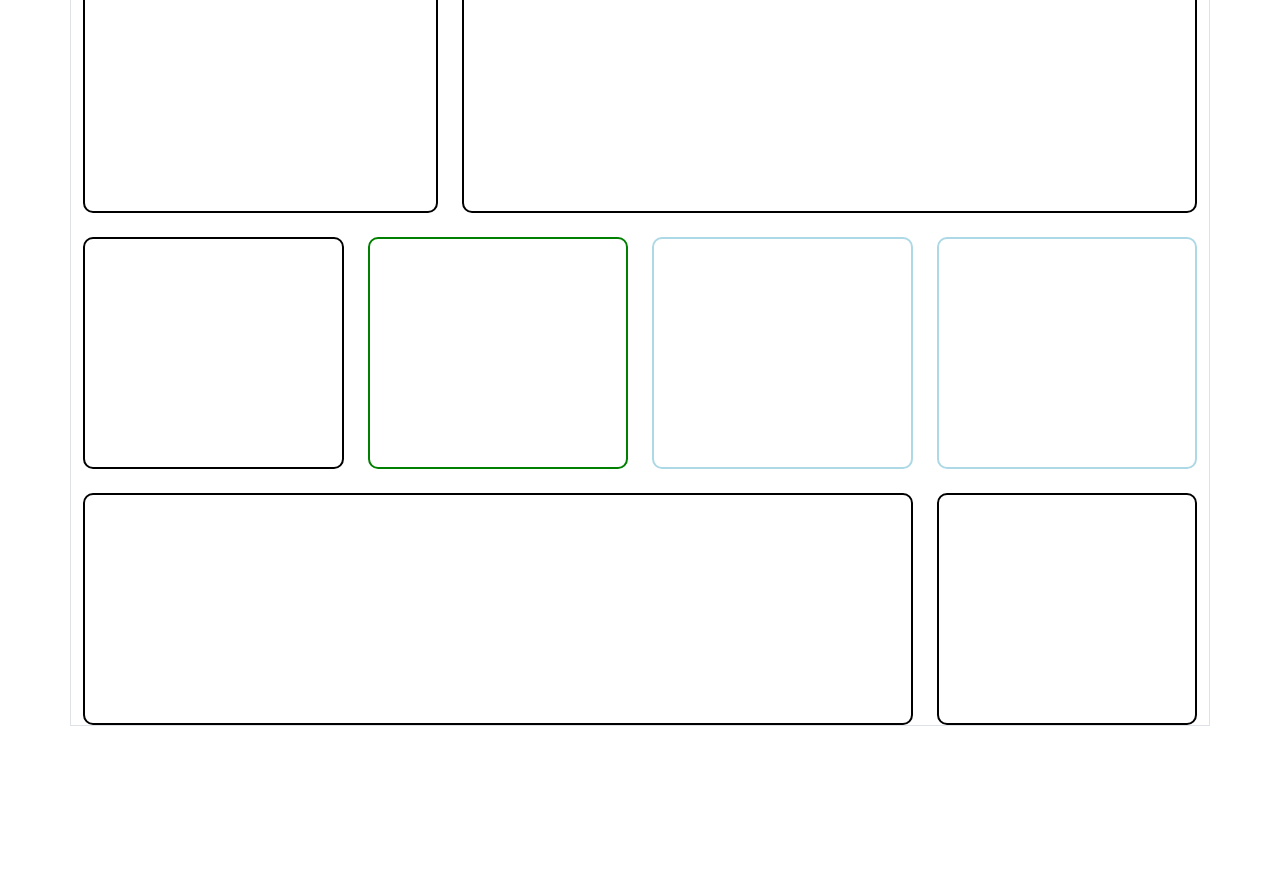
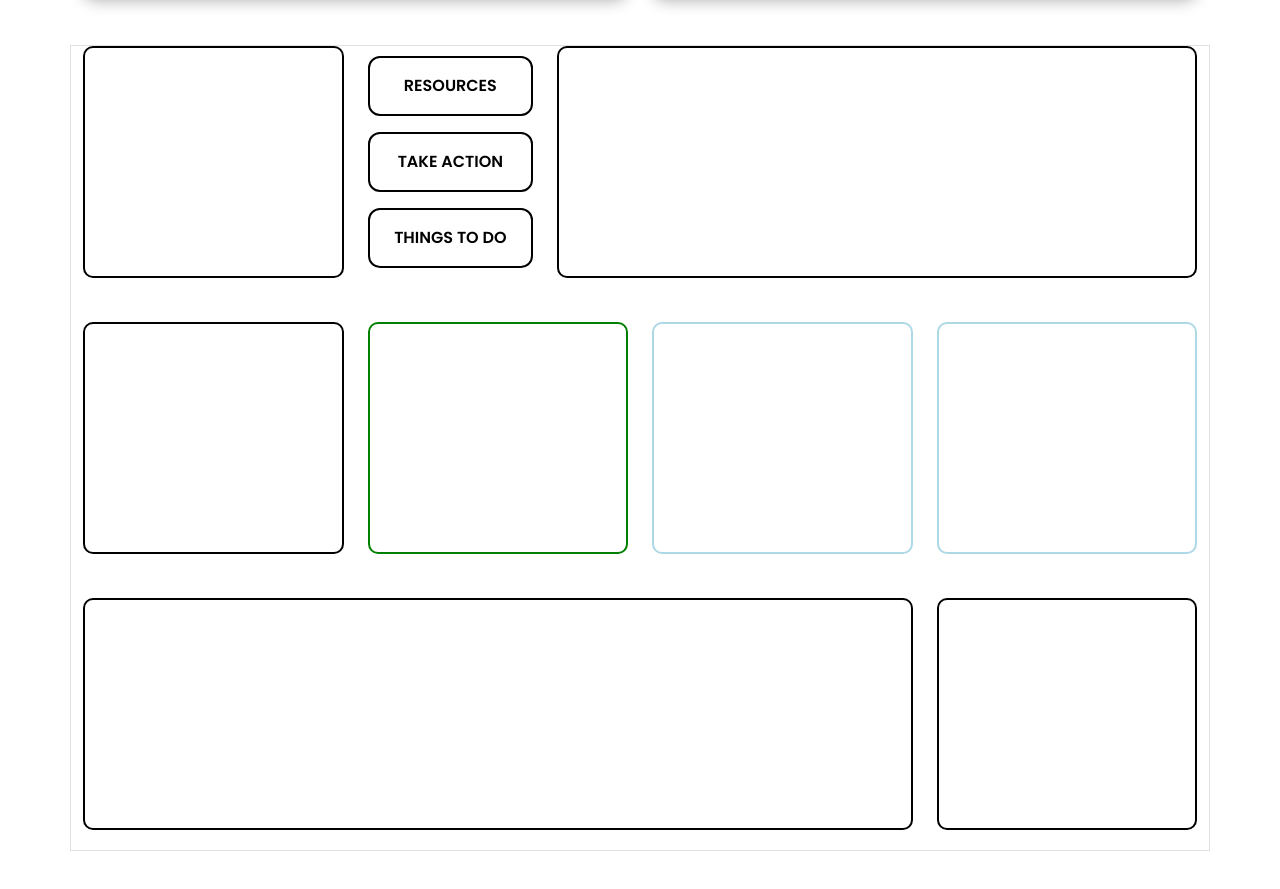
Before and after one commit to SOE-N/Life-On-Earth, a plain HTML site: page index.html in a window 1280 px wide. Shown: the part 1005-1894 px from the top of the page. Before the commit the page ends 1779 px from the top, so only its background shows below. Drawn offline with nearby package versions, Linux system fonts and the light colour scheme; a web font is replaced by a local one.

Commit message:
sixth commit

```diff
--- a/index.html
+++ b/index.html
@@ -30,6 +30,12 @@
 			     	    	<img id="logo" src="image/logo.png" alt="image of logo">
 			                <h1 id="title">Life on Land</h1>
 			     	    </div>
+
+			     	   	<div class="flex-grow-1 d-lg-flex justify-content-center search-box">
+			                <input type="text" class="form-control search-input" placeholder="Search...">
+			            </div>
+
+
 
 			            <button class="navbar-toggler border-0" type="button" data-bs-toggle="offcanvas" data-bs-target="#top-navbar" aria-controls="top-navbar">
 			             <i class="lni lni-cloud-sun"></i>
@@ -146,15 +152,23 @@
 
 		        <!-- First row -->
 		        <div class="row mb-4">
-		            <div class="col-md-4 rounded">
+		            <div class="col-md-3 rounded">
 		                <div class="box" ></div>
 		            </div>
 
-		            <div class="col-md-8">
+		            <div class="col-md-2 d-flex flex-column justify-content-between gap-3 column">
+				        <a href="https://globalgoals.org/resources/" target="blank" class="small-btn">RESOURCES</a>
+					    <a href="https://globalgoals.org/take-action/" target="blank" class="small-btn">TAKE ACTION</a>
+					    <a href="https://globalgoals.org/goals/15-life-on-land/#things-to-do" target="blank" class="small-btn">THINGS TO DO</a>
+				    </div>
+
+
+		            <div class="col-md-7 right-box">
 		                <div class="box"></div>
 		            </div>
 		        </div>
 
+                <!-- Secodn row -->
 		        <div class="row mb-4">
 		            <div class="col-md-3">
 		            	<div class="box"></div>
@@ -173,7 +187,9 @@
 		            </div>
 		        </div>
 
-		        <div class="row">
+		        <!-- Third row-->
+
+		        <div class="row mt-4">
 		            <div class="col-md-9">
 		                <div class="box"></div>
 		            </div>
--- a/style.css
+++ b/style.css
@@ -46,8 +46,25 @@
 
 }
 
+.search-input {
+    max-width: 500px;
+    border-radius: 50px;
+    padding: 8px 18px;
+}
+.search-box{
+    padding-left: 200px;
+}
+
+@media (max-width: 992px) {
+    .search-box {
+        width: 70%;
+        margin-top: 10px;
+        padding: 0;
+    }
+}
+
 .navbar-nav .nav-link {
-    font-family: "Bebas Neue", sans-serif !important;
+    font-family: "Bebas Neue", sans-serif;
     font-size: 22px;
     font-weight: 700;
 
@@ -73,6 +90,7 @@
 
 }
 .dropdown-item {
+    text-align: justify;
     user-select: none;
     transition: transform 0.3s ease,
                 letter-spacing 0.3s ease,
@@ -177,8 +195,43 @@ h5 {
 .box {
         border: 2px solid black;
         height: 232px;
-        background-color: white;
         border-radius: 10px;
+        margin-bottom: 20px;
+}
+
+/* First */
+.column{
+    display: flex;
+    justify-content: space-between;
+    flex-direction: column;
+    height: 100%;
+    margin-top: 10px;
+    margin-bottom: 20px;
+
+}
+.small-btn {
+    width: 100%;
+    height: 60px;
+    border: 2px solid black;
+    border-radius: 12px;
+    background: white;
+    font-size: 16px;
+    font-weight: 600;
+    text-align: center;
+
+    display: flex;
+    justify-content: center;
+    align-items: center;
+
+    transition: 0.2s ease-in-out;
+    text-decoration: none;
+    color: black;
+}
+
+.small-btn:hover {
+    background: black;
+    color: white;
+    transform: scale(1.05);
 }
 
 
```
Also changed, not shown: 1 other file.
